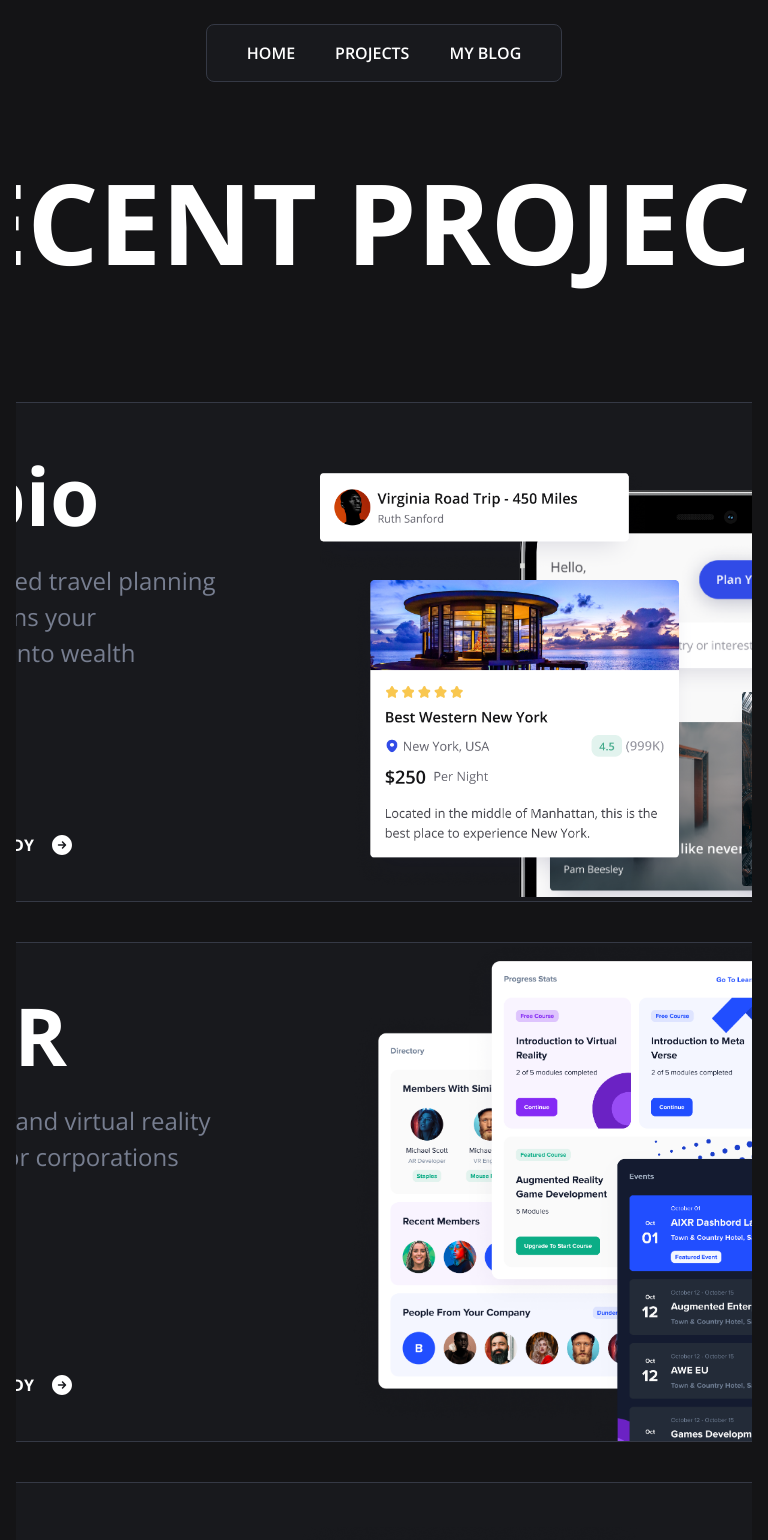
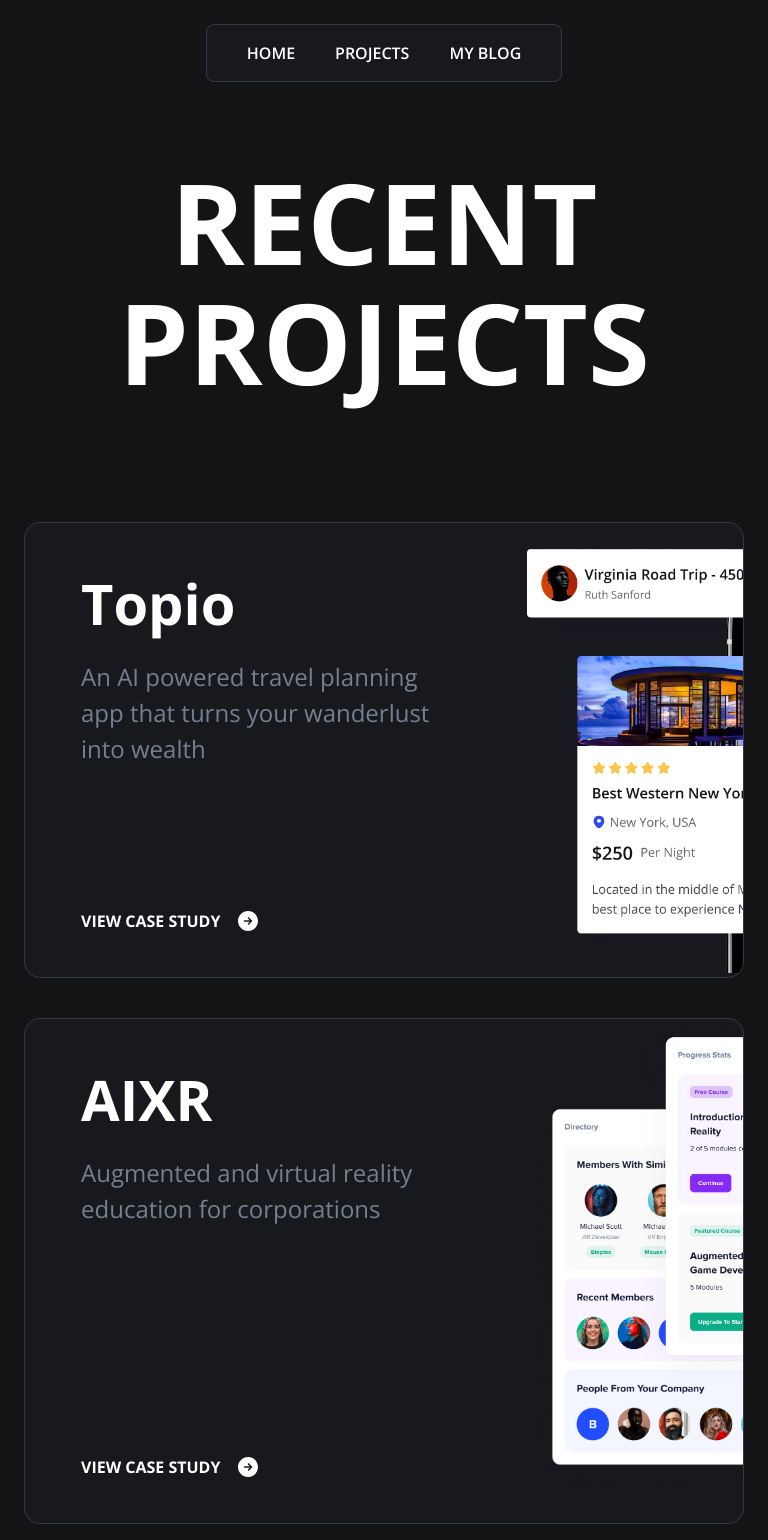
Before and after one commit to aforauvik/myapp, a React (Create React App) app: page /projects in a window 768 px wide. Shown: the top 1540 px of the page. Built offline with nearby package versions, Linux system fonts and the light colour scheme.

Commit message:
tab responsive

```diff
--- a/src/Projects/Projects.js
+++ b/src/Projects/Projects.js
@@ -67,7 +67,7 @@ function Projects(props) {
 								href={`${props.linksTo}`}
 							>
 								{" "}
-								Detail Case Study
+								View Case Study
 							</a>
 
 							<a target="blank" href={`${props.linksTo}`}>
--- a/src/Projects/Projects.module.css
+++ b/src/Projects/Projects.module.css
@@ -138,6 +138,38 @@
 	}
 }
 
+@media only screen and (min-width: 500px) and (max-width: 800px) {
+	.city {
+		font-size: 56px;
+		line-height: 64px;
+	}
+
+	.screenshot {
+		width: 200px;
+		height: auto;
+	}
+
+	.project {
+		width: 720px;
+		padding: 0px 16px;
+		height: auto;
+		margin-left: auto;
+		margin-right: auto;
+		overflow: hidden;
+	}
+
+	.projectleft {
+		display: flex;
+		flex-direction: column;
+		gap: 40px;
+	}
+
+	.projectDes {
+		width: auto;
+		padding-right: 40px;
+	}
+}
+
 /* responsive css ends here */
 
 /* project css ends here */
```
